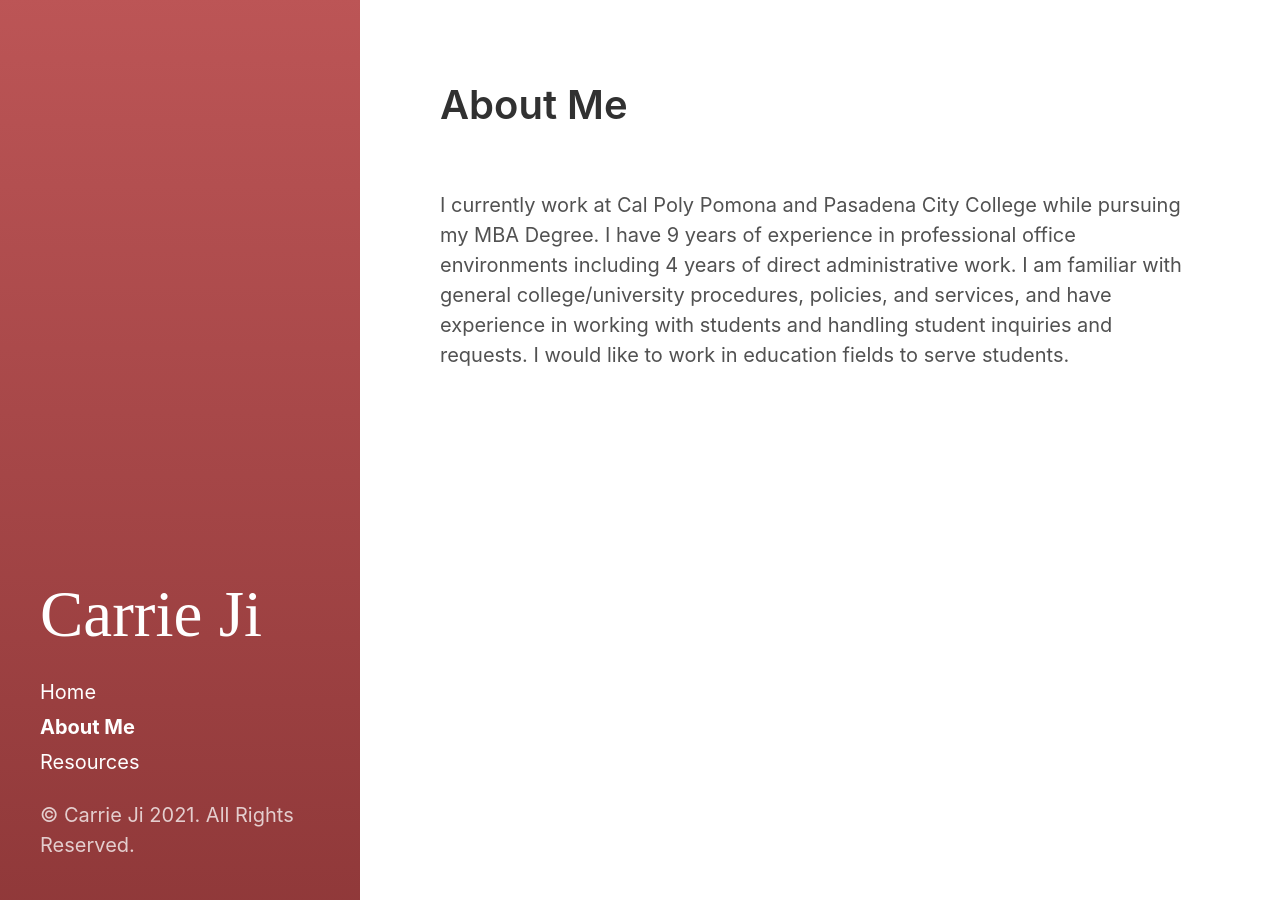
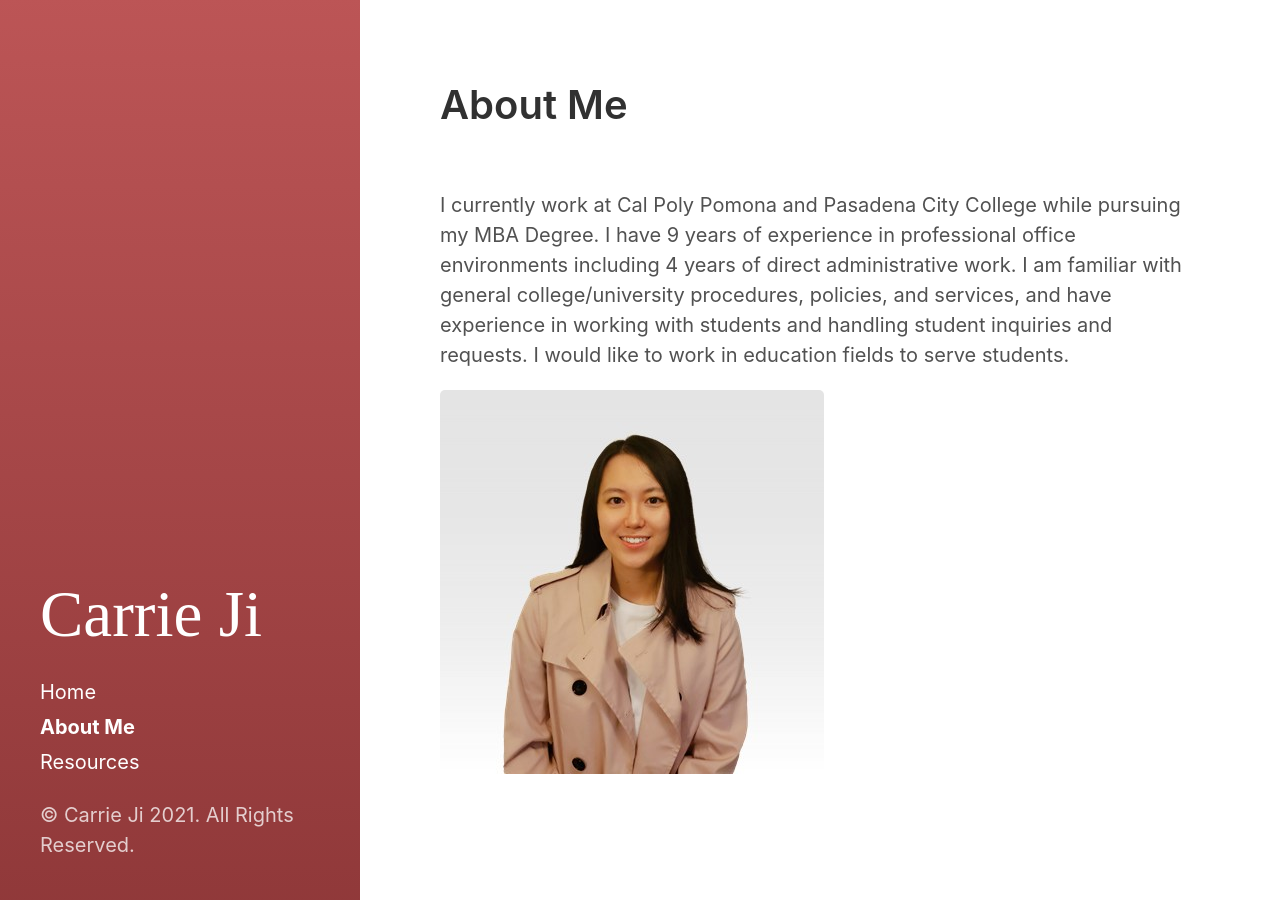
Before and after one commit to carrieji/carrieji.github.io, a Jekyll site: the page built from about.md, in a window 1280 px wide. Built offline with Jekyll 4.4.1, drawn with Linux system fonts in a browser that asks for light colours.

Commit message:
Update about.md

```diff
--- a/about.md
+++ b/about.md
@@ -7,3 +7,5 @@ sidebar_link: true
 <br>
 
 I currently work at Cal Poly Pomona and Pasadena City College while pursuing my MBA Degree. I have 9 years of experience in professional office environments including 4 years of direct administrative work. I am familiar with general college/university procedures, policies, and services, and have experience in working with students and handling student inquiries and requests. I would like to work in education fields to serve students.
+
+![Carrie](/assets/images/carrie_image.jpg "Carrie")
```
